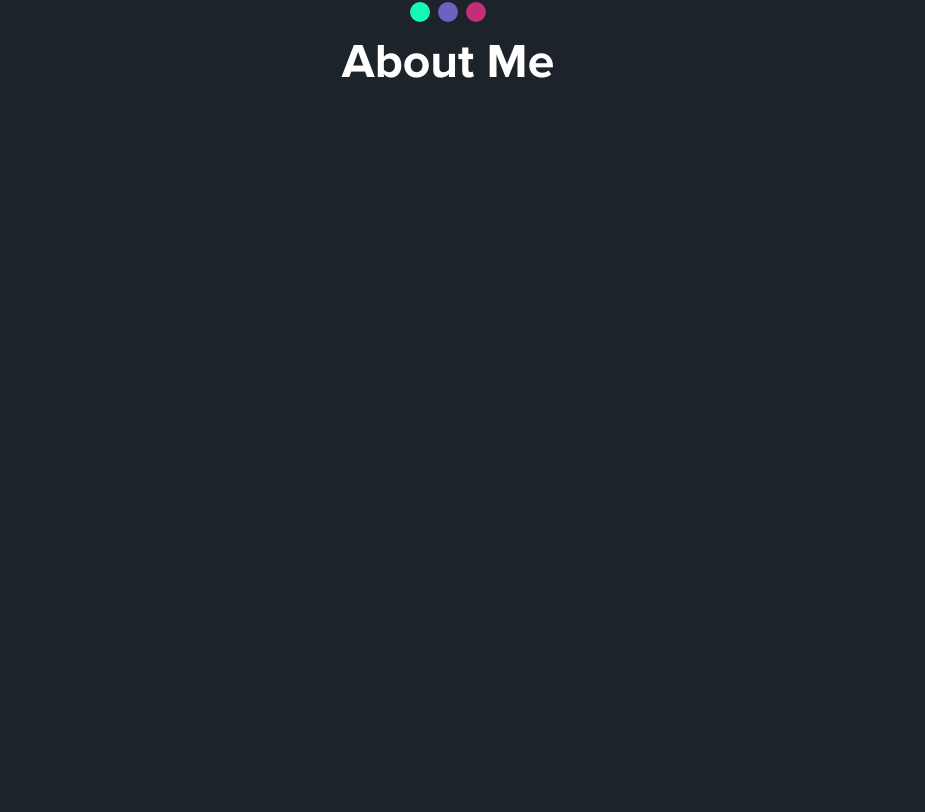
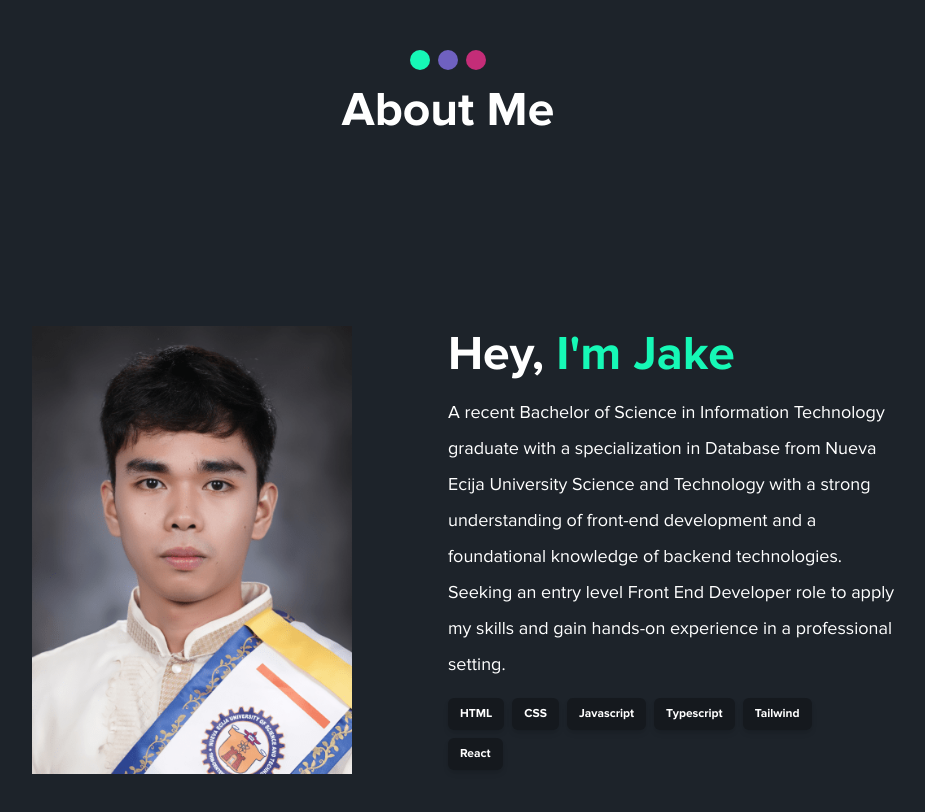
Before and after one commit to jakecastor09/Portfolio, a React (Vite) app: page / in a window 1280 px wide. Shown: the part 2672-3484 px from the top of the page, without its empty margins (192-1117 px from the left). Before the commit the page ends 2822 px from the top, so only its background shows below. Built offline with nearby package versions, Linux system fonts and the light colour scheme.

Commit message:
Build About Page

```diff
--- a/src/components/About/About.tsx
+++ b/src/components/About/About.tsx
@@ -1,11 +1,51 @@
 import Container from '../Container/Container';
 import PageHeader from '../PageHeader/PageHeader';
+import profile1 from '../../assets/profile-1-min.png';
+import profile2 from '../../assets/profile-2-min.png';
+import TechnologiesItem from '../Technologies/TechnologiesItem';
+import TechonologiesItems from '../Technologies/TechonologiesItems';
 
 const About = () => {
   return (
-    <section id='about'>
+    <section id='about' className='mt-12'>
       <Container>
         <PageHeader title={'About Me'} />
+        <div className='mt-16 xl:mt-24 md:py-16 lg:py-20 xl:py-24'>
+          <div className='flex flex-col text-white  text-center md:flex-row md:text-left md:items-center'>
+            <div className='md:w-1/2 '>
+              <img src={profile1} alt='' className='mx-auto md:hidden' />
+              <img
+                src={profile2}
+                alt=''
+                className=' hidden md:block w-[250px] lg:w-[320px] mx-auto'
+              />
+            </div>
+            <div className='md:w-1/2'>
+              <h1 className='font-bold text-2xl mt-4 md:m-0 md:text-3xl lg:text-5xl'>
+                Hey, <span className='text-primary'>I'm Jake</span>
+              </h1>
+              <p className='leading-relaxed mt-4 max-w-sm mx-auto md:max-w-md md:leading-relaxed md:m-0 md:mt-2 md:text-base lg:text-lg lg:leading-loose lg:mt-4'>
+                A recent Bachelor of Science in Information Technology graduate
+                with a specialization in Database from Nueva Ecija University
+                Science and Technology with a strong understanding of front-end
+                development and a foundational knowledge of backend
+                technologies. Seeking an entry level Front End Developer role to
+                apply my skills and gain hands-on experience in a professional
+                setting.
+              </p>
+              <div className='max-w-sm mx-auto md:m-0'>
+                <TechonologiesItems>
+                  <TechnologiesItem name='HTML' />
+                  <TechnologiesItem name='CSS' />
+                  <TechnologiesItem name='Javascript' />
+                  <TechnologiesItem name='Typescript' />
+                  <TechnologiesItem name='Tailwind' />
+                  <TechnologiesItem name='React' />
+                </TechonologiesItems>
+              </div>
+            </div>
+          </div>
+        </div>
       </Container>
     </section>
   );
--- a/src/components/Navbar/Links.tsx
+++ b/src/components/Navbar/Links.tsx
@@ -1,19 +1,28 @@
 const NavbarLinks = () => {
   return (
     <div className='hidden justify-center items-center text-white lg:flex lg:space-x-8  xl:space-x-12'>
-      <a href='#' className='hover:text-primary duration-200 outline-none'>
+      <a href='#home' className='hover:text-primary duration-200 outline-none'>
         Home
       </a>
-      <a href='#' className='hover:text-primary duration-200 outline-none'>
+      <a
+        href='#portfolio'
+        className='hover:text-primary duration-200 outline-none'
+      >
         Portfolio
       </a>
-      <a href='#' className='hover:text-primary duration-200 outline-none'>
+      <a
+        href='#service'
+        className='hover:text-primary duration-200 outline-none'
+      >
         Service
       </a>
-      <a href='#' className='hover:text-primary duration-200 outline-none'>
+      <a
+        href='#client'
+        className='hover:text-primary duration-200 outline-none'
+      >
         Client
       </a>
-      <a href='#' className='hover:text-primary duration-200 outline-none'>
+      <a href='#about' className='hover:text-primary duration-200 outline-none'>
         About
       </a>
     </div>
```
Also changed, not shown: src/assets/profile-1-min.png (added), src/assets/profile-2-min.png (added).
